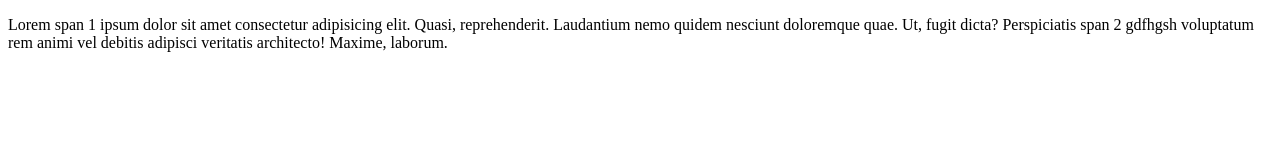
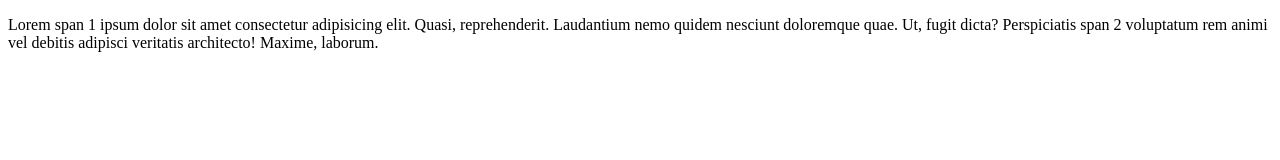
Before and after one commit to N0MeRC1-NhYa/HoGent, a plain HTML site: page S1/Web/les6/ex/Oefening01-Boxmodel/opdracht08/index.html in a window 1280 px wide. Drawn offline with Linux system fonts and the light colour scheme; files that its build step writes are made by us from their sources.

Commit message:
WEB: ex6 oef8 removed redundant span in index.html

```diff
--- a/S1/Web/les6/ex/Oefening01-Boxmodel/opdracht08/index.html
+++ b/S1/Web/les6/ex/Oefening01-Boxmodel/opdracht08/index.html
@@ -12,7 +12,7 @@
   <p>
     Lorem <span>span 1</span> ipsum dolor sit amet consectetur adipisicing
     elit. Quasi, reprehenderit. Laudantium nemo quidem nesciunt doloremque
-    quae. Ut, fugit dicta? Perspiciatis <span>span 2</span> <span>gdfhgsh</span> voluptatum rem
+    quae. Ut, fugit dicta? Perspiciatis <span>span 2</span> voluptatum rem
     animi vel debitis adipisci veritatis architecto! Maxime, laborum.
   </p>
 </body>
```
